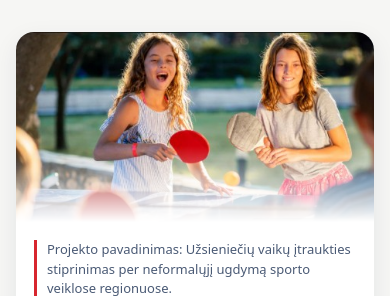
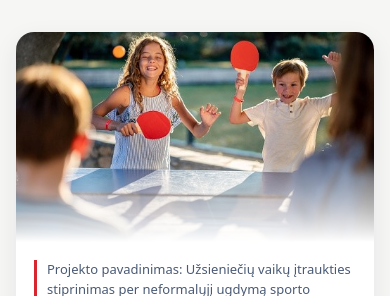
Before and after one commit to stalo-teniso-kaunas/registracija, a plain HTML site: page index.html in a window 390 px wide. Shown: the top 296 px of the page. Drawn offline with Linux system fonts and the light colour scheme; no server answers.

Commit message:
Kita nuotrauka su vaikais
Co-Authored-By: Claude Opus 5.5 <noreply@anthropic.com>

```diff
--- a/index.html
+++ b/index.html
@@ -24,7 +24,7 @@
   .privacy { background: #f4f4f1; border-radius: 9px; padding: 10px 12px; margin: 4px 0 12px; }
   .hero { position: relative; overflow: hidden; border-radius: 18px; margin: 0 0 24px; color: #13284a; background: #fff;
     box-shadow: 0 1px 0 var(--line), 0 8px 24px rgba(19,40,74,.08); }
-  .hero-photo { position: absolute; top: 0; right: 0; width: 62%; height: 100%; object-fit: cover; object-position: 55% 40%;
+  .hero-photo { position: absolute; top: 0; right: 0; width: 62%; height: 100%; object-fit: cover; object-position: 60% 30%;
     -webkit-mask-image: linear-gradient(90deg, transparent 0%, rgba(0,0,0,.35) 22%, #000 50%);
             mask-image: linear-gradient(90deg, transparent 0%, rgba(0,0,0,.35) 22%, #000 50%); }
   .hero-in { position: relative; z-index: 1; padding: 28px 24px 26px; max-width: 420px; }
@@ -34,7 +34,7 @@
   .hero .uk { color: #5d6b82; }
   .hero .addr { display: inline-block; background: #13284a; color: #fff; border-radius: 999px; padding: 6px 14px; font-size: 15px; }
   @media (max-width: 640px) {
-    .hero-photo { position: static; display: block; width: 100%; height: 190px; object-position: 45% 35%;
+    .hero-photo { position: static; display: block; width: 100%; height: 210px; object-position: 55% 30%;
       -webkit-mask-image: linear-gradient(180deg, #000 60%, transparent 100%);
               mask-image: linear-gradient(180deg, #000 60%, transparent 100%); }
     .hero-in { padding: 18px 18px 20px; max-width: none; }
@@ -93,7 +93,7 @@
 <body>
 <div class="wrap">
   <header class="hero">
-    <img class="hero-photo" src="vaikai.jpg?v=1" alt="" aria-hidden="true">
+    <img class="hero-photo" src="vaikai2.jpg" alt="" aria-hidden="true">
     <div class="hero-in">
       <p class="proj">Projekto pavadinimas: Užsieniečių vaikų įtraukties stiprinimas per neformalųjį ugdymą sporto veiklose regionuose.
         <span class="uk">Назва проєкту: Посилення інклюзії дітей-іноземців через неформальну освіту у спортивній діяльності в регіонах.</span></p>
```
Also changed, not shown: vaikai.jpg (deleted), vaikai2.jpg (added).
